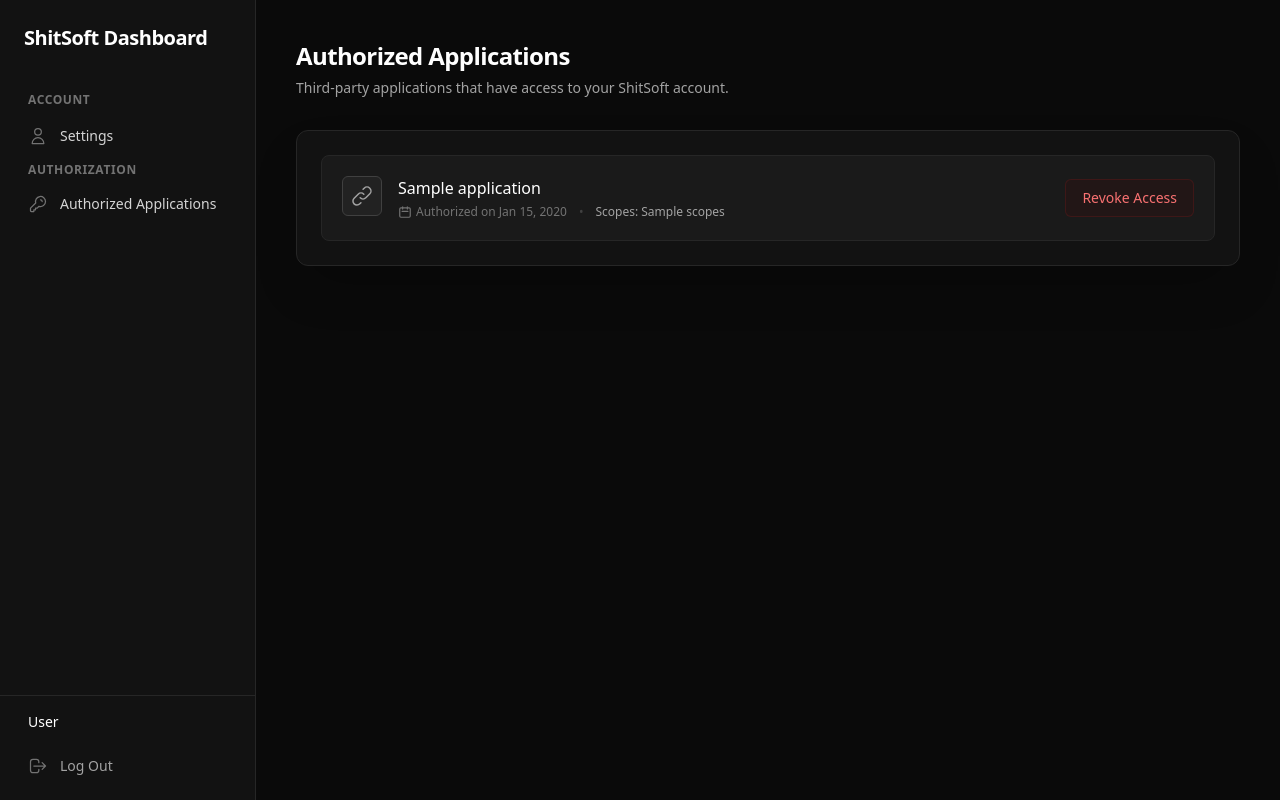
After one commit to ShitSoft31/auth_server, a Django app: template templates/oauth2_provider/authorized-tokens.html in a window 1280 px wide. The commit adds this page. Run offline with Django 5.2, Linux system fonts and the light colour scheme; the template is opened without the code that fills it: most values are stand-ins (such as "Sample title", 1, 10 or a date in 2020); some libraries are stand-ins or nearby versions.

Commit message:
feat(accounts): add authorized applications pages
- Add templates listing OAuth2 authorized tokens with scope and
  authorization date, including an empty state
- Add a revoke confirmation page for removing an application's access
- Point the dashboard sidebar entry to the authorized token list view

```diff
--- /dev/null
+++ b/templates/oauth2_provider/authorized-tokens.html
@@ -0,0 +1,65 @@
+{% extends "oauth2_provider/base.html" %}
+
+{% block title %}Authorized Applications{% endblock %}
+{% block page_title %}Authorized Applications{% endblock %}
+{% block page_description %}Third-party applications that have access to your ShitSoft account.{% endblock %}
+
+{% block content %}
+    <div class="space-y-6">
+
+        {% if object_list %}
+            <div class="grid grid-cols-1 gap-4">
+                {% for token in object_list %}
+                    <div class="flex flex-col sm:flex-row sm:items-center justify-between p-5 bg-[#1a1a1a] border border-neutral-800 rounded-lg hover:border-neutral-700 transition-colors">
+
+                        <!-- Application Info -->
+                        <div class="flex items-start space-x-4 mb-4 sm:mb-0">
+                            <!-- Placeholder App Icon -->
+                            <div class="flex-shrink-0 w-10 h-10 bg-[#222] border border-neutral-700 rounded-md flex items-center justify-center text-neutral-400">
+                                <svg class="w-6 h-6" fill="none" stroke="currentColor" viewBox="0 0 24 24">
+                                    <path stroke-linecap="round" stroke-linejoin="round" stroke-width="1.5" d="M13.828 10.172a4 4 0 00-5.656 0l-4 4a4 4 0 105.656 5.656l1.102-1.101m-.758-4.899a4 4 0 005.656 0l4-4a4 4 0 00-5.656-5.656l-1.1 1.1"></path>
+                                </svg>
+                            </div>
+
+                            <div>
+                                <h3 class="text-base font-medium text-white">{{ token.application.name }}</h3>
+
+                                <div class="mt-1 flex flex-col sm:flex-row sm:items-center text-xs text-neutral-500 space-y-1 sm:space-y-0 sm:space-x-3">
+                                    <span class="flex items-center">
+                                        <svg class="w-3.5 h-3.5 mr-1" fill="none" stroke="currentColor" viewBox="0 0 24 24"><path stroke-linecap="round" stroke-linejoin="round" stroke-width="2" d="M8 7V3m8 4V3m-9 8h10M5 21h14a2 2 0 002-2V7a2 2 0 00-2-2H5a2 2 0 00-2 2v12a2 2 0 002 2z"></path></svg>
+                                        Authorized on {{ token.created|date:"M d, Y" }}
+                                    </span>
+
+                                    {% if token.scopes %}
+                                        <span class="hidden sm:inline text-neutral-700">•</span>
+                                        <span class="flex items-center text-neutral-400">
+                                            Scopes: {{ token.scopes }}
+                                        </span>
+                                    {% endif %}
+                                </div>
+                            </div>
+                        </div>
+
+                        <!-- Action Button (Revoke) -->
+                        <div class="flex-shrink-0 sm:ml-4">
+                            <a href="{% url 'oauth2_provider:authorized-token-delete' pk=token.pk %}"
+                               class="inline-flex items-center justify-center w-full sm:w-auto px-4 py-2 text-sm font-medium text-red-400 bg-red-950/20 border border-red-900/30 rounded-md hover:bg-red-950/40 hover:border-red-900/50 transition-colors focus:outline-none focus:ring-2 focus:ring-red-900 focus:ring-offset-2 focus:ring-offset-[#1a1a1a]">
+                                Revoke Access
+                            </a>
+                        </div>
+                    </div>
+                {% endfor %}
+            </div>
+        {% else %}
+            <!-- Empty State -->
+            <div class="text-center py-12 px-4 border border-dashed border-neutral-800 rounded-lg bg-[#151515]">
+                <div class="inline-flex items-center justify-center w-12 h-12 rounded-full bg-neutral-900 mb-4">
+                    <svg class="w-6 h-6 text-neutral-500" fill="none" stroke="currentColor" viewBox="0 0 24 24"><path stroke-linecap="round" stroke-linejoin="round" stroke-width="1.5" d="M9 12l2 2 4-4m5.618-4.016A11.955 11.955 0 0112 2.944a11.955 11.955 0 01-8.618 3.04A12.02 12.02 0 003 9c0 5.591 3.824 10.29 9 11.622 5.176-1.332 9-6.03 9-11.622 0-1.042-.133-2.052-.382-3.016z"></path></svg>
+                </div>
+                <h3 class="text-sm font-medium text-white mb-1">No Authorized Applications</h3>
+                <p class="text-sm text-neutral-500">You haven't granted access to any third-party applications yet.</p>
+            </div>
+        {% endif %}
+
+    </div>
+{% endblock %}
--- a/templates/oauth2_provider/base.html
+++ b/templates/oauth2_provider/base.html
@@ -36,7 +36,7 @@
 
             <p class="px-3 text-xs font-semibold text-neutral-500 uppercase tracking-wider mb-2 mt-6">Authorization</p>
 
-            <a href="" class="flex items-center px-3 py-2.5 text-sm font-medium rounded-lg text-neutral-300 hover:text-white hover:bg-[#1a1a1a] transition-colors group">
+            <a href="{% url 'oauth2_provider:authorized-token-list' %}" class="flex items-center px-3 py-2.5 text-sm font-medium rounded-lg text-neutral-300 hover:text-white hover:bg-[#1a1a1a] transition-colors group">
                 <svg class="w-5 h-5 mr-3 text-neutral-500 group-hover:text-neutral-300" fill="none" stroke="currentColor" viewBox="0 0 24 24"><path stroke-linecap="round" stroke-linejoin="round" stroke-width="1.5" d="M15 7a2 2 0 012 2m4 0a6 6 0 01-7.743 5.743L11 17H9v2H7v2H4a1 1 0 01-1-1v-2.586a1 1 0 01.293-.707l5.964-5.964A6 6 0 1121 9z"></path></svg>
                 Authorized Applications
             </a>
```
Also changed, not shown: templates/oauth2_provider/authorized-token-delete.html (added, +52 -0 lines).
